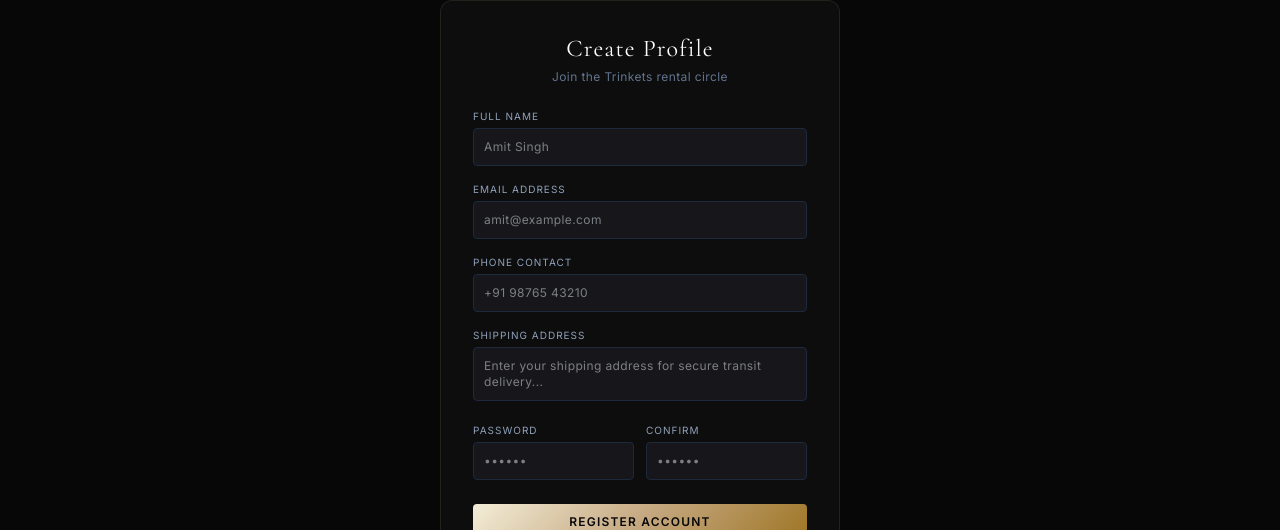
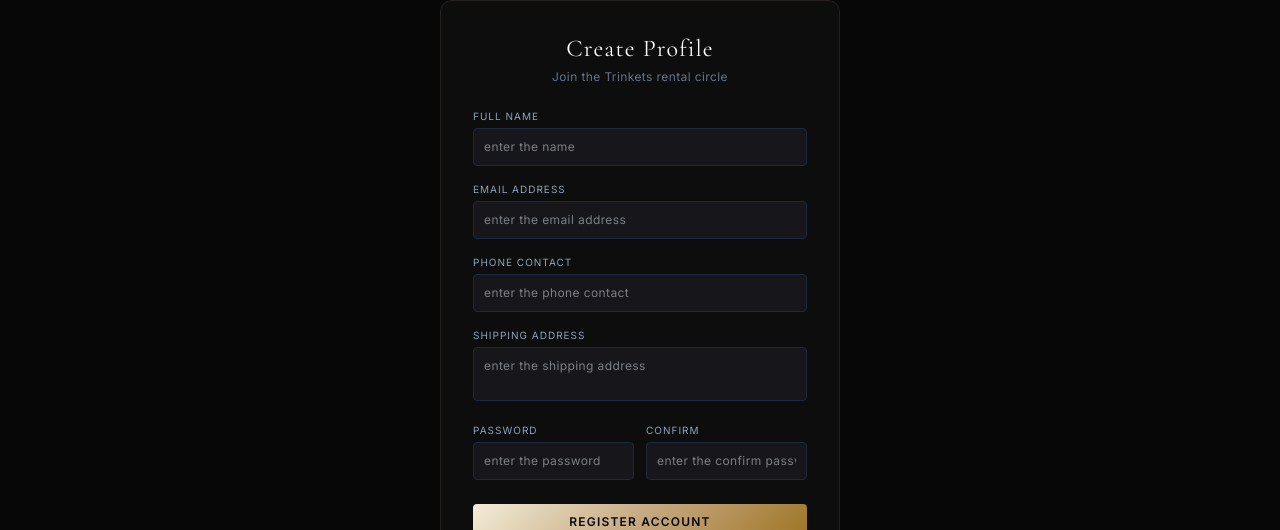
Before and after one commit to amitsingh9090/Jewelry_MERN, a React (Vite) app in the folder frontend/: page /register in a window 1280 px wide. Shown: the part 128-658 px from the top of the page. Built offline with nearby package versions, Linux system fonts and the light colour scheme; no server answers.

Commit message:
style(register): update input placeholders to generic descriptive strings

```diff
--- a/frontend/src/pages/Register.jsx
+++ b/frontend/src/pages/Register.jsx
@@ -61,7 +61,7 @@ function Register() {
             <input
               type="text"
               required
-              placeholder="Amit Singh"
+              placeholder="enter the name"
               value={name}
               onChange={(e) => setName(e.target.value)}
               className="w-full bg-luxury-charcoal border border-slate-800 rounded p-2.5 text-xs text-slate-200 focus:outline-none focus:border-gold-500 transition-colors"
@@ -73,7 +73,7 @@ function Register() {
             <input
               type="email"
               required
-              placeholder="amit@example.com"
+              placeholder="enter the email address"
               value={email}
               onChange={(e) => setEmail(e.target.value)}
               className="w-full bg-luxury-charcoal border border-slate-800 rounded p-2.5 text-xs text-slate-200 focus:outline-none focus:border-gold-500 transition-colors"
@@ -85,7 +85,7 @@ function Register() {
             <input
               type="tel"
               required
-              placeholder="+91 98765 43210"
+              placeholder="enter the phone contact"
               value={phone}
               onChange={(e) => setPhone(e.target.value)}
               className="w-full bg-luxury-charcoal border border-slate-800 rounded p-2.5 text-xs text-slate-200 focus:outline-none focus:border-gold-500 transition-colors"
@@ -96,7 +96,7 @@ function Register() {
             <label className="block text-[10px] text-slate-400 uppercase tracking-widest mb-1">Shipping Address</label>
             <textarea
               required
-              placeholder="Enter your shipping address for secure transit delivery..."
+              placeholder="enter the shipping address"
               value={address}
               onChange={(e) => setAddress(e.target.value)}
               rows="2"
@@ -110,7 +110,7 @@ function Register() {
               <input
                 type="password"
                 required
-                placeholder="••••••"
+                placeholder="enter the password"
                 value={password}
                 onChange={(e) => setPassword(e.target.value)}
                 className="w-full bg-luxury-charcoal border border-slate-800 rounded p-2.5 text-xs text-slate-200 focus:outline-none focus:border-gold-500 transition-colors"
@@ -121,7 +121,7 @@ function Register() {
               <input
                 type="password"
                 required
-                placeholder="••••••"
+                placeholder="enter the confirm password"
                 value={confirmPassword}
                 onChange={(e) => setConfirmPassword(e.target.value)}
                 className="w-full bg-luxury-charcoal border border-slate-800 rounded p-2.5 text-xs text-slate-200 focus:outline-none focus:border-gold-500 transition-colors"
```
